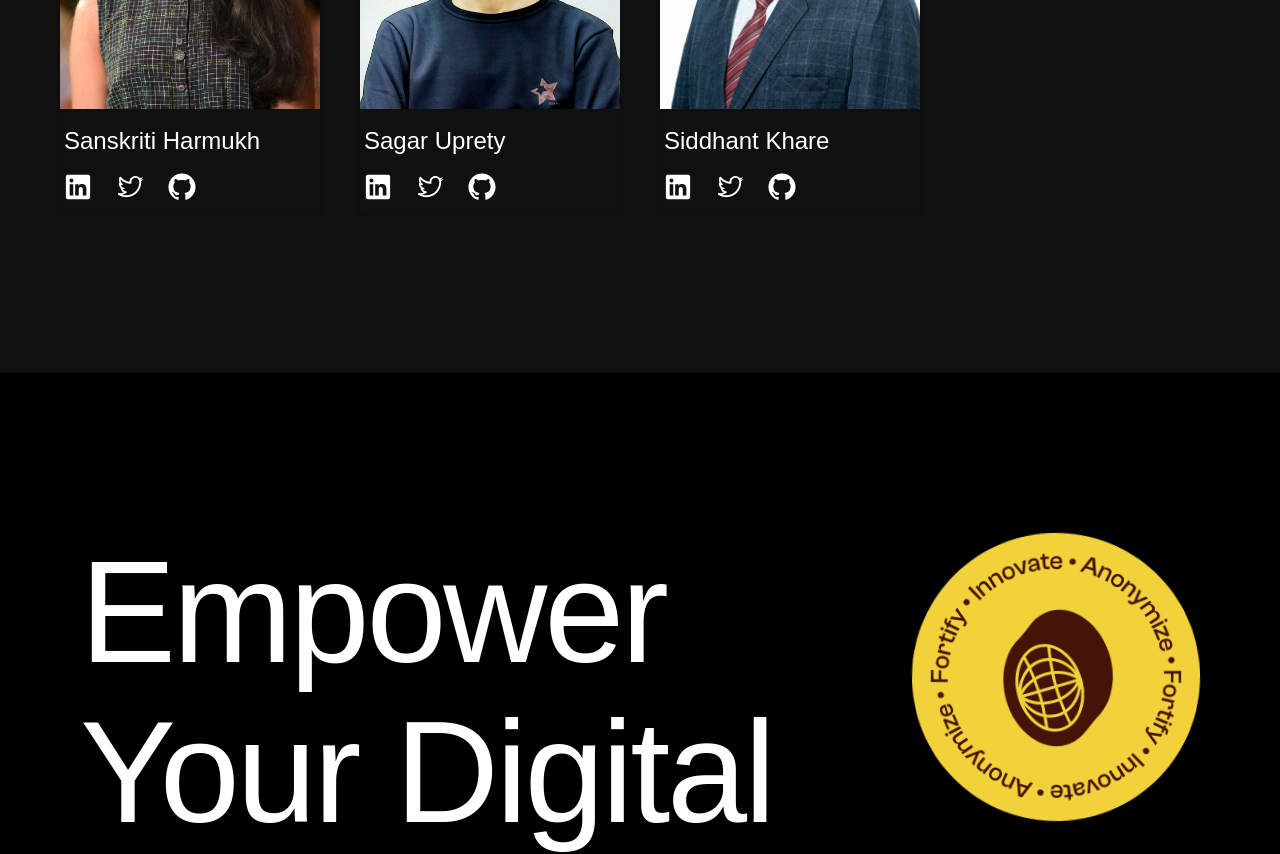
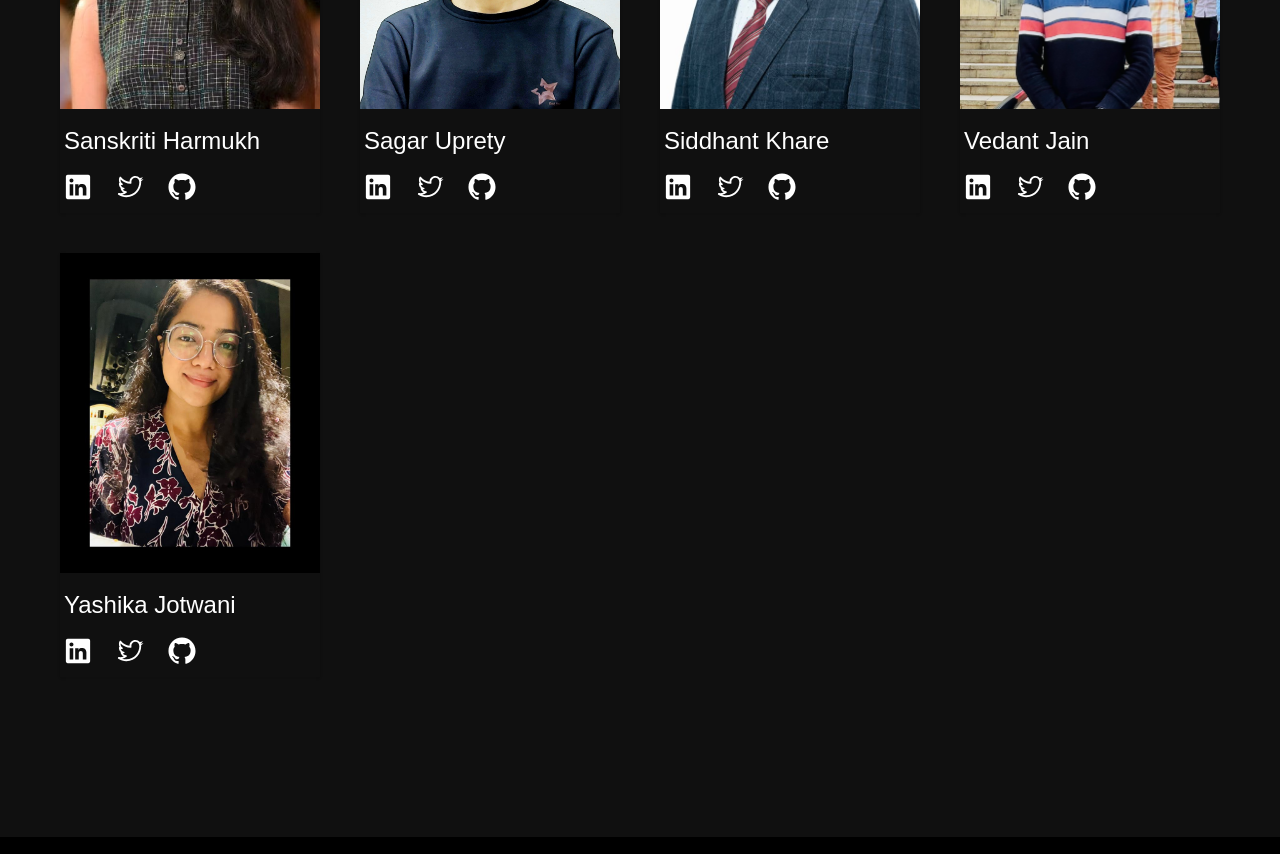
Before and after one commit to BitByte-TPC/hackbyte, a Next.js app: page /humans in a window 1280 px wide. Shown: the part 1260-2114 px from the top of the page. Built offline with nearby package versions, Linux system fonts and the light colour scheme; a web font is replaced by a local one.

Commit message:
Updated Mentors Page

```diff
--- a/app/humans/page.jsx
+++ b/app/humans/page.jsx
@@ -29,6 +29,8 @@ import sanskriti from "@/public/humansPage/sanskriti.jpg";
 import aanchal from "@/public/humansPage/aanchal.jpeg";
 import siddhant from "@/public/humansPage/siddhant.jpeg";
 import sagar from "@/public/humansPage/sagar.jpg";
+import yashika from "@/public/humansPage/yashika.jpeg";
+import vedant from "@/public/humansPage/vedant.jpeg";
 
 import FooterAnimation from "@/components/FooterAnimation";
 import Footer from "@/components/Footer";
@@ -242,6 +244,20 @@ export default function Team() {
       twitter: "https://twitter.com/Siddhant_K_code",
       github: "https://github.com/Siddhant-K-code",
     },
+    {
+      name: "Vedant Jain",
+      profilepic: vedant,
+      linkedin: "https://www.linkedin.com/in/vedant-jain-781006145",
+      twitter: "https://twitter.com/vedantj_03",
+      github: "https://vedant-jain03.github.io/portfolio/",
+    },
+    {
+      name: "Yashika Jotwani",
+      profilepic: yashika,
+      linkedin: "https://www.linkedin.com/in/yashika-jotwani-03a0061b7",
+      twitter: "https://twitter.com/yashika_jotwani",
+      github: "https://github.com/yashikajotwani12",
+    }
   ];
 
   return (
```
Also changed, not shown: public/humansPage/vedant.jpeg (added), public/humansPage/yashika.jpeg (added).
